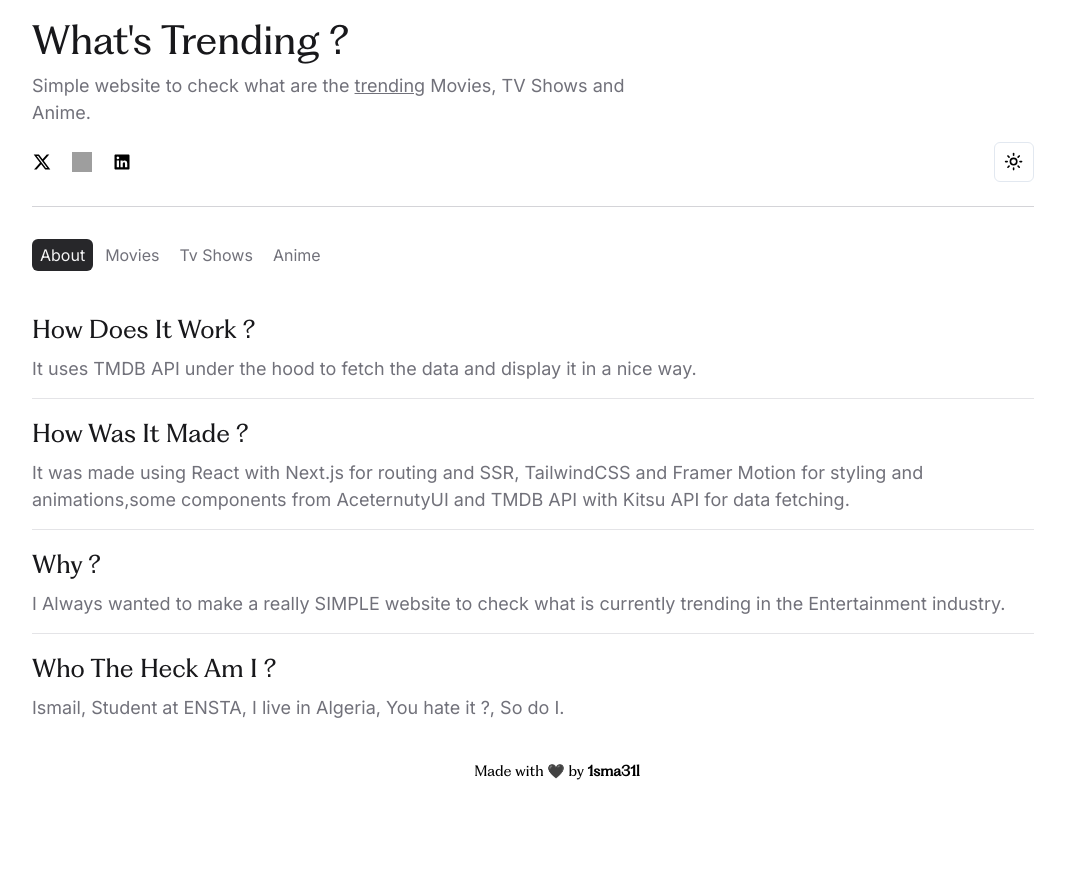
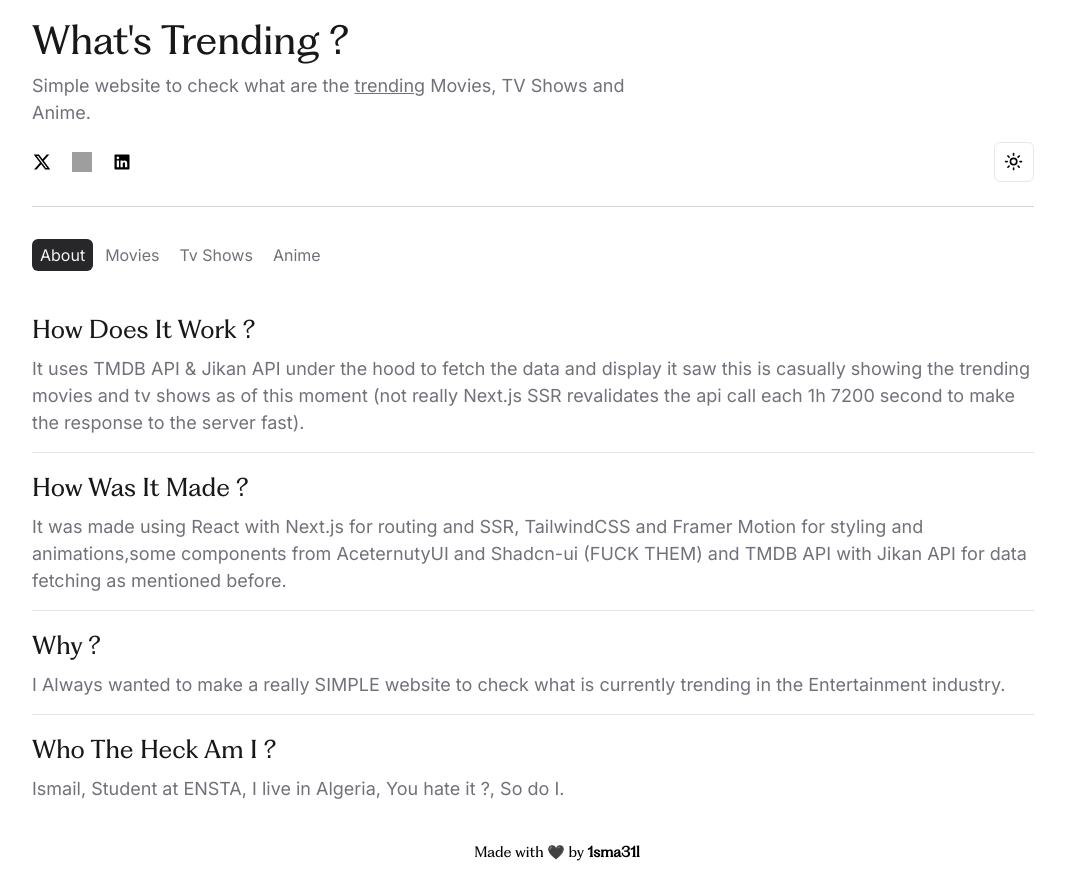
Before and after one commit to 1sma31L/whats-trending, a Next.js app: page / in a window 1280 px wide. Shown: the whole page, without its empty margins (107-1172 px from the left). Before the commit the page ends 814 px from the top, so only its background shows below. Built offline with nearby package versions, Linux system fonts and the light colour scheme; grey boxes are pictures that could not be loaded.

Commit message:
chore: Update page to use TMDB API & Jikan API for data fetching

```diff
--- a/src/app/page.tsx
+++ b/src/app/page.tsx
@@ -10,8 +10,11 @@ export default function Home() {
 							How Does It Work ?
 						</h2>
 						<p className="text-zinc-500 dark:text-zinc-400 text-[16px] sm:text-[18px]">
-							It uses TMDB API under the hood to fetch the data and display it
-							in a nice way.
+							It uses TMDB API & Jikan API under the hood to fetch the data and
+							display it saw this is casually showing the trending movies and tv
+							shows as of this moment (not really Next.js SSR revalidates the
+							api call each 1h 7200 second to make the response to the server
+							fast).
 						</p>
 						<div className="absolute"></div>
 					</div>
@@ -23,8 +26,8 @@ export default function Home() {
 						<p className="text-zinc-500 text-[16px] sm:text-[18px] dark:text-zinc-400">
 							It was made using React with Next.js for routing and SSR,
 							TailwindCSS and Framer Motion for styling and animations,some
-							components from AceternutyUI and TMDB API with Kitsu API for data
-							fetching.
+							components from AceternutyUI and Shadcn-ui (FUCK THEM) and TMDB
+							API with Jikan API for data fetching as mentioned before.
 						</p>
 					</div>
 					<hr className="dark:border-zinc-700 border-zinc-200" />
```
